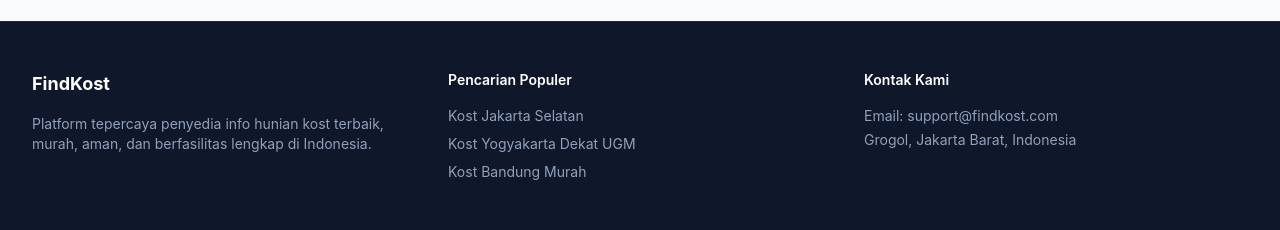
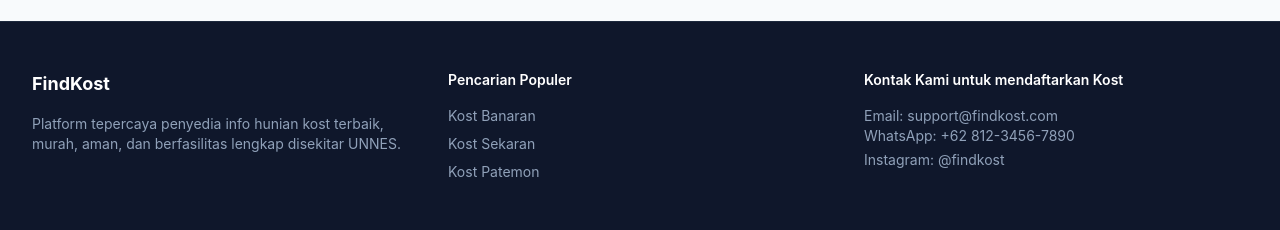
Before and after one commit to razzell6/find-kost, a React (Vite) app: page / in a window 1280 px wide. Shown: the part 1055-1285 px from the top of the page. Built offline with nearby package versions, Linux system fonts and the light colour scheme.

Commit message:
mengubah teks detail kost

```diff
--- a/src/components/Footer.jsx
+++ b/src/components/Footer.jsx
@@ -5,21 +5,22 @@
         <div>
           <h3 className="text-white text-lg font-bold mb-4">FindKost</h3>
           <p className="text-sm text-slate-400 max-w-sm">
-            Platform tepercaya penyedia info hunian kost terbaik, murah, aman, dan berfasilitas lengkap di Indonesia.
+            Platform tepercaya penyedia info hunian kost terbaik, murah, aman, dan berfasilitas lengkap disekitar UNNES.
           </p>
         </div>
         <div>
           <h4 className="text-white text-sm font-semibold mb-4">Pencarian Populer</h4>
           <ul className="space-y-2 text-sm">
-            <li><a href="#" className="hover:text-white transition">Kost Jakarta Selatan</a></li>
-            <li><a href="#" className="hover:text-white transition">Kost Yogyakarta Dekat UGM</a></li>
-            <li><a href="#" className="hover:text-white transition">Kost Bandung Murah</a></li>
+            <li><a href="#" className="hover:text-white transition">Kost Banaran</a></li>
+            <li><a href="#" className="hover:text-white transition">Kost Sekaran</a></li>
+            <li><a href="#" className="hover:text-white transition">Kost Patemon</a></li>
           </ul>
         </div>
         <div>
-          <h4 className="text-white text-sm font-semibold mb-4">Kontak Kami</h4>
+          <h4 className="text-white text-sm font-semibold mb-4">Kontak Kami untuk mendaftarkan Kost</h4>
           <p className="text-sm text-slate-400">Email: support@findkost.com</p>
-          <p className="text-sm text-slate-400 mt-1">Grogol, Jakarta Barat, Indonesia</p>
+          <p className="text-sm text-slate-400">WhatsApp: +62 812-3456-7890</p>
+          <p className="text-sm text-slate-400 mt-1">Instagram: @findkost</p>
         </div>
       </div>
       <div className="border-t border-slate-800 py-6 text-center text-xs text-slate-500">
```
